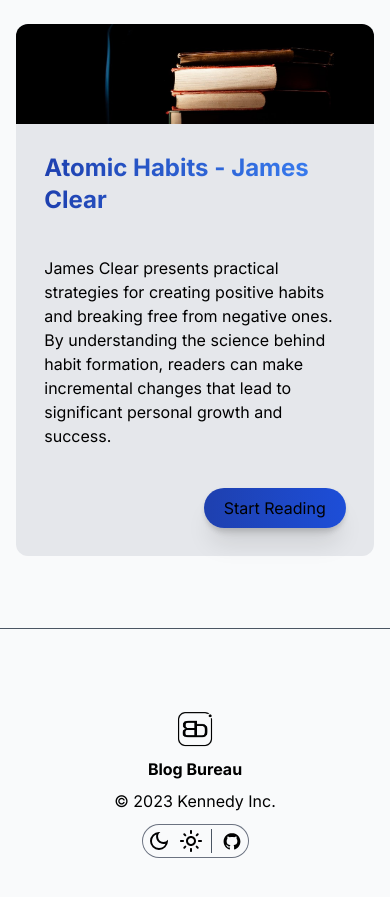
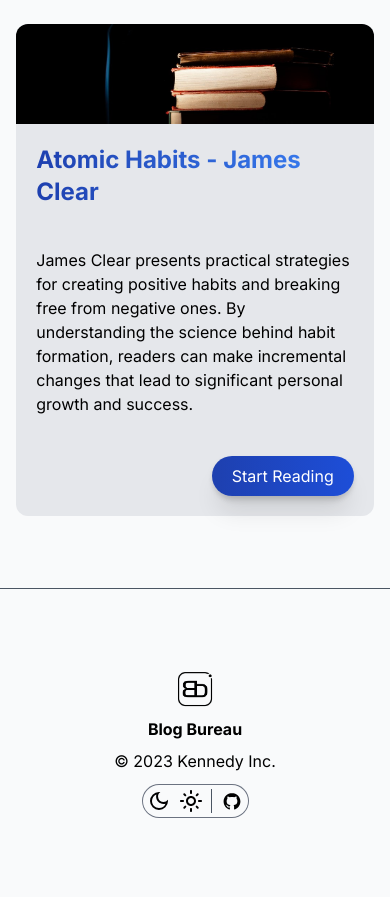
Before and after one commit to kennyAnyi9/blog-bureau, a Next.js app: page / in a window 390 px wide. Shown: the part 5480-6377 px from the top of the page. After the commit the page ends 6337 px from the top, so only its background shows below. Built offline with nearby package versions, Linux system fonts and the light colour scheme.

Commit message:
style: style

```diff
--- a/src/app/page.tsx
+++ b/src/app/page.tsx
@@ -335,7 +335,7 @@
                 className="rounded-t-xl"
               />{" "}
             </div>
-            <div className="p-7 md:p-10 space-y-10">
+            <div className="p-5 md:p-10 space-y-10">
               <h1
                 className="font-bold text-2xl text-transparent bg-clip-text
                     bg-gradient-to-r from-blue-800 to-blue-500"
@@ -349,7 +349,7 @@
                 the science behind habit formation, readers can make incremental
                 changes that lead to significant personal growth and success.
               </div>
-              <button className="rounded-3xl float-right  dark:ring-blue-700 transition duration-150 ease-in-out bg-gradient-to-r from-blue-800 to-blue-700 hover:bg-blue-500 px-5 py-2 drop-shadow-md shadow-xl">
+              <button className="rounded-3xl float-right  text-white dark:text-black transition duration-150 ease-in-out bg-gradient-to-r from-blue-800 to-blue-700 hover:bg-blue-500 px-5 py-2 drop-shadow-md shadow-xl">
                 Start Reading
               </button>
             </div>
```
